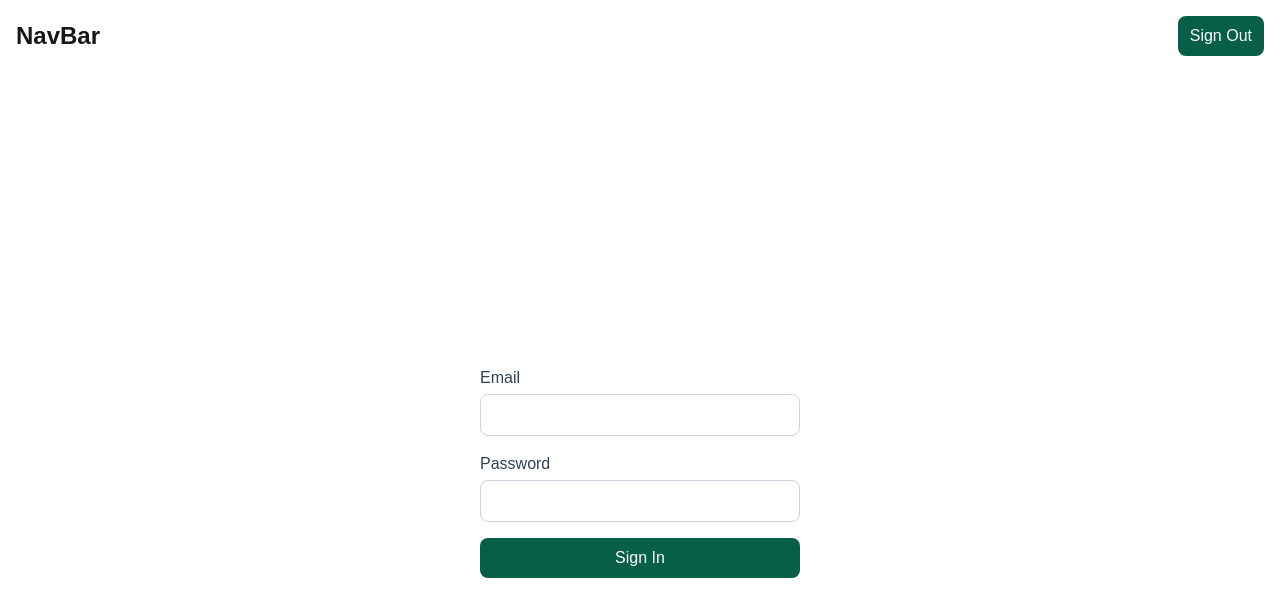
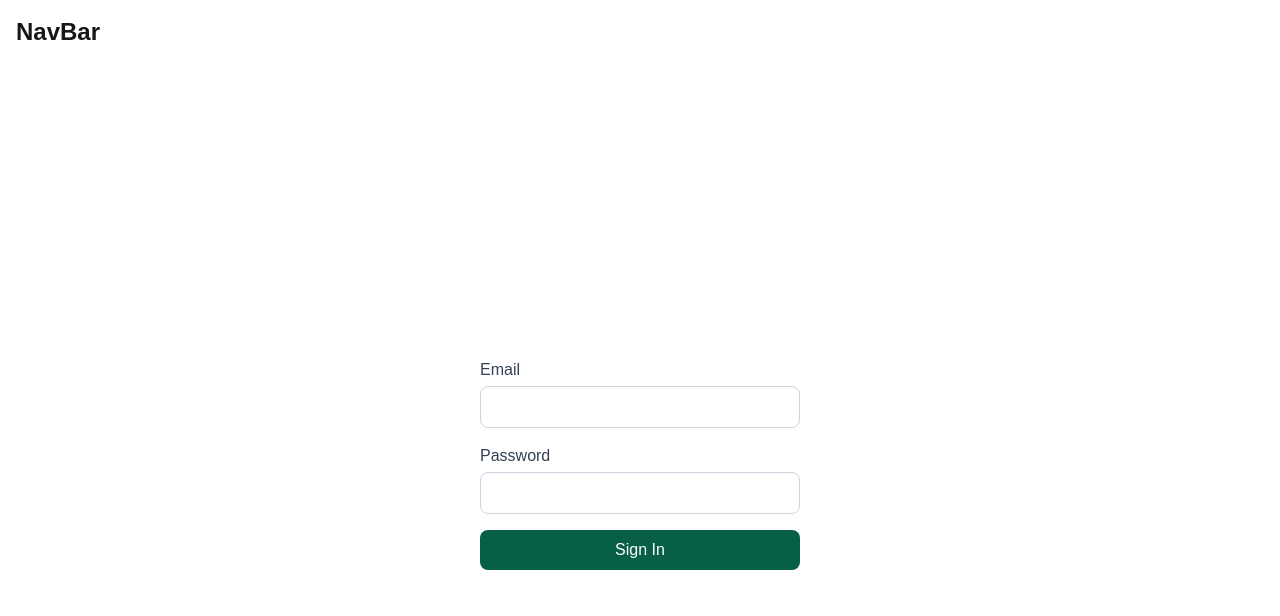
Before and after one commit to norkang-solutions/docexchange, a Next.js app: page /sign-in in a window 1280 px wide. Shown: the top 616 px of the page. Built offline with nearby package versions, Linux system fonts and the light colour scheme; no server answers.

Commit message:
do not show sign out button if user is not signed in

```diff
--- a/app/_components/nav-bar.tsx
+++ b/app/_components/nav-bar.tsx
@@ -4,7 +4,8 @@ import { AuthProvider, useAuth } from "../_contexts/auth-context";
 import Button from "./button";
 
 function SignOutButton() {
-    const { signOut } = useAuth();
+    const { signOut, user } = useAuth();
+    if (!user) return null;
     return <Button onClick={signOut}>Sign Out</Button>;
 }
 
```
